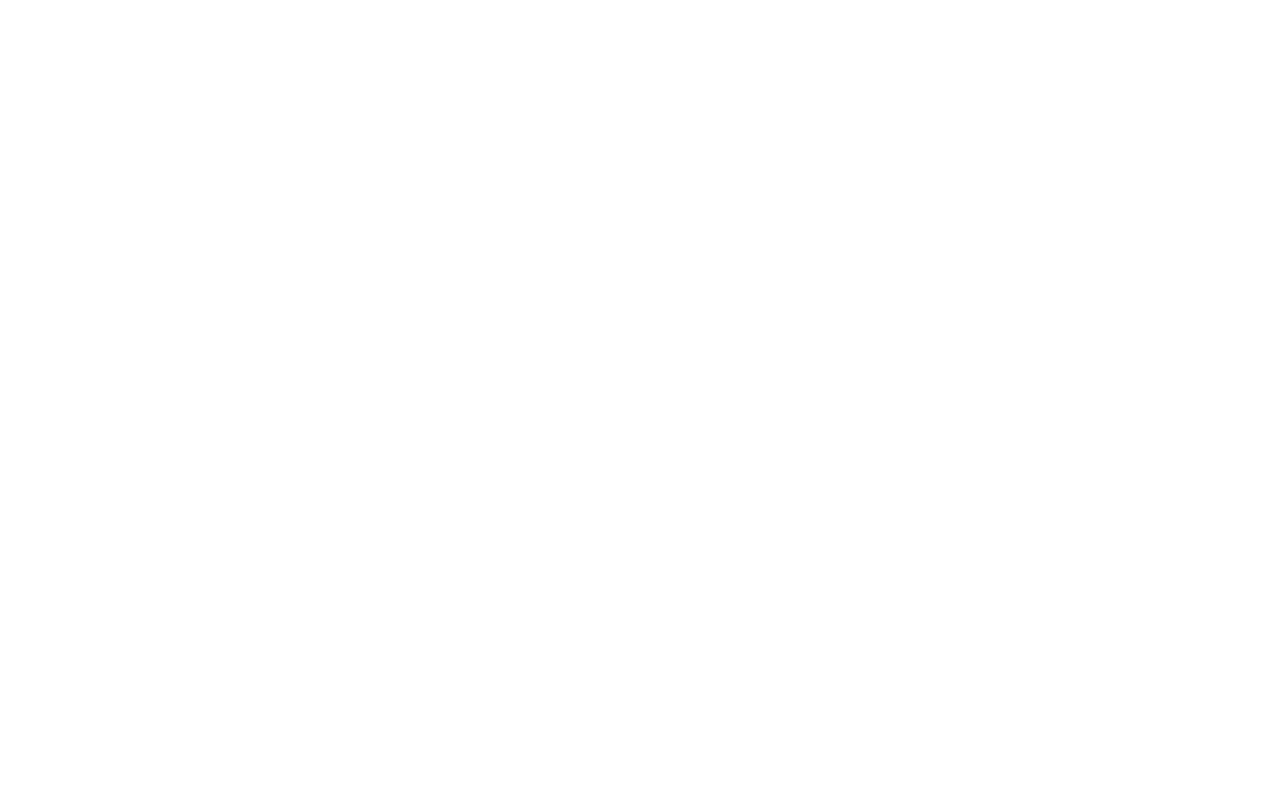
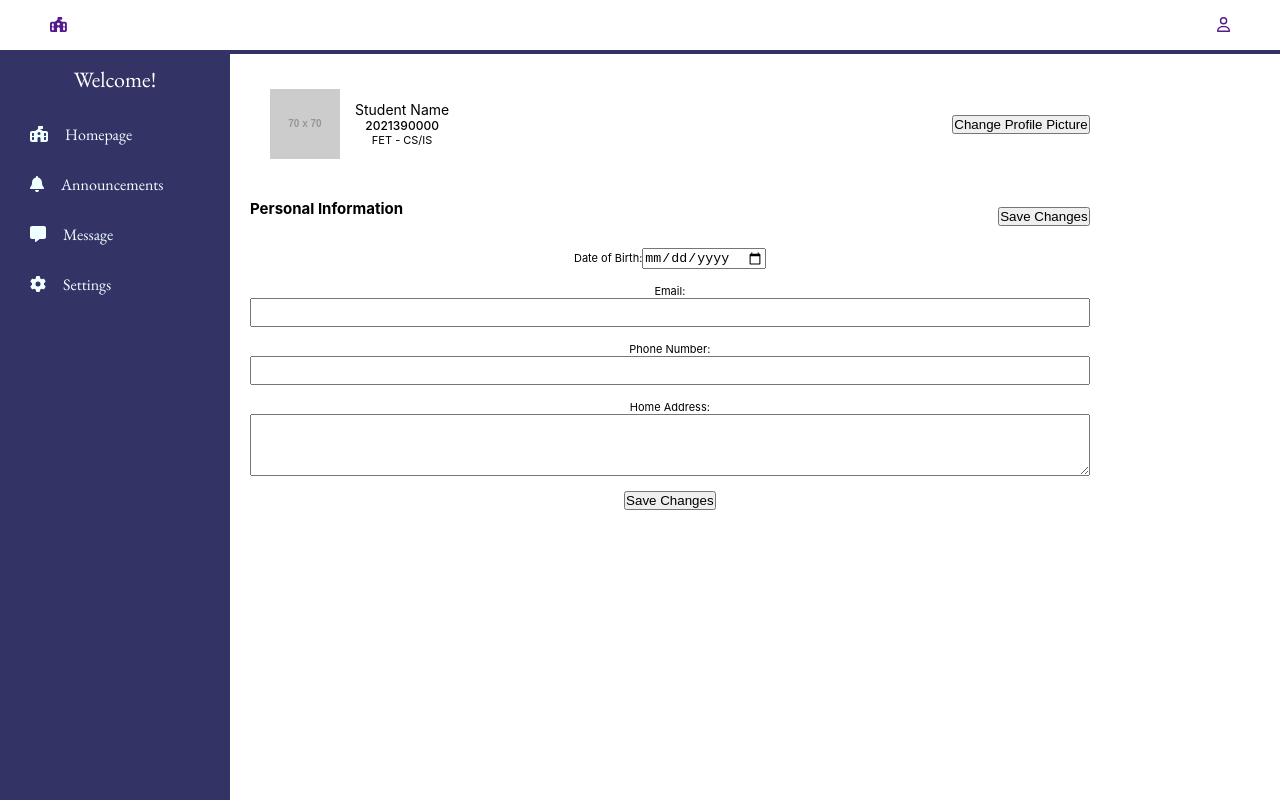
Before and after one commit to Seven-LMS/Seven, a React (Create React App) app: page /ProfilePage in a window 1280 px wide. Before the commit this address had no page. Built offline with nearby package versions, Linux system fonts and the light colour scheme.

Commit message:
fix margin of content and add profile page with dummy data

```diff
--- a/src/App.js
+++ b/src/App.js
@@ -14,6 +14,7 @@ import SettingPage from './page/SettingPage';
 import CoursePickPage from './page/CoursePickPage';
 import ClassPage from './page/ClassPage';
 import Login from './page/login'
+import ProfilePage from './page/ProfilePage';
 
 function App() {
   return (
@@ -28,6 +29,7 @@ function App() {
           <Route path='/CoursePickPage' element={<CoursePickPage/>} />
           <Route path='/ClassPage' element={<ClassPage/>} />
           <Route path='/LoginPage' element={<Login/>} />
+          <Route path='/ProfilePage' element={<ProfilePage/>} />
         </Routes>
       </BrowserRouter>
     </div>
--- /dev/null
+++ b/src/components/Profile.js
@@ -0,0 +1,101 @@
+import React from "react";
+import "../style/profilestyle.css";
+
+// Sample profile data array
+const profiles = [
+    {
+        sid: "2021390000",
+        name: "Student Name",
+        facultyMajor: "FET - CS/IS",
+    },
+    // Add more profiles as needed
+];
+
+function Profile() {
+    return (
+        <div className="content">
+            {profiles.map((profile) => (
+                <div className="profile" key={profile.sid}>
+                    <div className="pfpleft">
+                        <div className="pict">
+                            <img src="https://via.placeholder.com/70" alt="Profile Picture" />
+                        </div>
+                        <div className="pfpinfo">
+                            <div className="pname" style={{ fontSize: "14px" }}>
+                                {profile.name}
+                            </div>
+                            <div className="psid" style={{ fontSize: "12px", fontWeight: 500 }}>
+                                {profile.sid}
+                            </div>
+                            <div className="faculty_major" style={{ fontSize: "11px" }}>
+                                {profile.facultyMajor}
+                            </div>
+                        </div>
+                    </div>
+                    <button id="change-profile-picture">
+                        Change Profile Picture
+                    </button>
+                </div>
+            ))}
+            <div className="personalInfo">
+                <div className="pinfohead">
+                    <h2>Personal Information</h2>
+                    <button type="submit" id="save-button">
+                        Save Changes
+                    </button>
+                </div>
+                <form id="profile-form">
+                    <div className="dob">
+                        <div>
+                            <label htmlFor="date-of-birth">
+                                Date of Birth:
+                            </label>
+                            <input
+                                type="date"
+                                id="date-of-birth"
+                                name="date-of-birth"
+                                required
+                            />
+                        </div>
+                    </div>
+                    <div className="contactinf">
+                        <div>
+                            <label htmlFor="email">Email:</label>
+                            <input
+                                type="email"
+                                id="email"
+                                name="email"
+                                required
+                                style={{ height: "25px" }}
+                            />
+                        </div>
+                        <div>
+                            <label htmlFor="phone">
+                                Phone Number:
+                            </label>
+                            <input
+                                type="tel"
+                                id="phone"
+                                name="phone"
+                                required
+                                style={{ height: "25px" }}
+                            />
+                        </div>
+                    </div>
+                    <div className="address">
+                        <div>
+                            <label htmlFor="address">
+                                Home Address:
+                            </label>
+                            <textarea id="address" name="address" rows="4" required style={{ height: "60px" }}>
+                            </textarea>
+                        </div>
+                    </div>
+                    <button type="submit" id="save-button">Save Changes</button>
+                </form>
+            </div>
+        </div>
+    );
+}
+
+export default Profile;
--- /dev/null
+++ b/src/page/ProfilePage.js
@@ -0,0 +1,16 @@
+import React from "react";
+import Header from "../components/Header";
+import Sidebar from "../components/Sidebar";
+import Profile from "../components/Profile";
+
+function ProfilePage() {
+    return (
+        <div className="App">
+            <Header/>
+            <Sidebar/>
+            <Profile/>
+        </div>
+    );
+}
+
+export default ProfilePage;
--- /dev/null
+++ b/src/style/profilestyle.css
@@ -0,0 +1,45 @@
+.profile {
+    width: 80%;
+    display: flex;
+    justify-content: space-between;
+    align-items:  center;
+    margin-top: 15px;
+ }
+
+  .profile .pfpleft {
+    display: flex;
+    align-items: center;
+    padding: 5px;
+  }
+
+  .profile .pfpleft .pict {
+    display: flex;
+    padding: 15px;
+    width: 70px;
+    height: 70px;
+    border-radius: 50px;
+  }
+
+  .personalInfo {
+    width: 80%;
+  }
+  .pinfohead {
+    display: flex;
+    justify-content: space-between;
+    align-items: center;
+  }
+  .personalInfo h2 {
+    margin-bottom: 15px;
+  }
+
+  .personalInfo div {
+    margin-bottom: 15px;
+  }
+
+  label {
+    font-size: 11px;
+  }
+  .contactinf div,
+  .address div {
+    display: flex;
+    flex-direction: column;}
--- a/src/style/style.css
+++ b/src/style/style.css
@@ -71,6 +71,7 @@
     height: 100%;
     left: 230px;
     padding: 10px 20px;
+    margin-left: 20px;
     grid-gap: 20px;
 }
 /* content */
```
Also changed, not shown: 1 other file (tests, documents, lock files or other folders).
